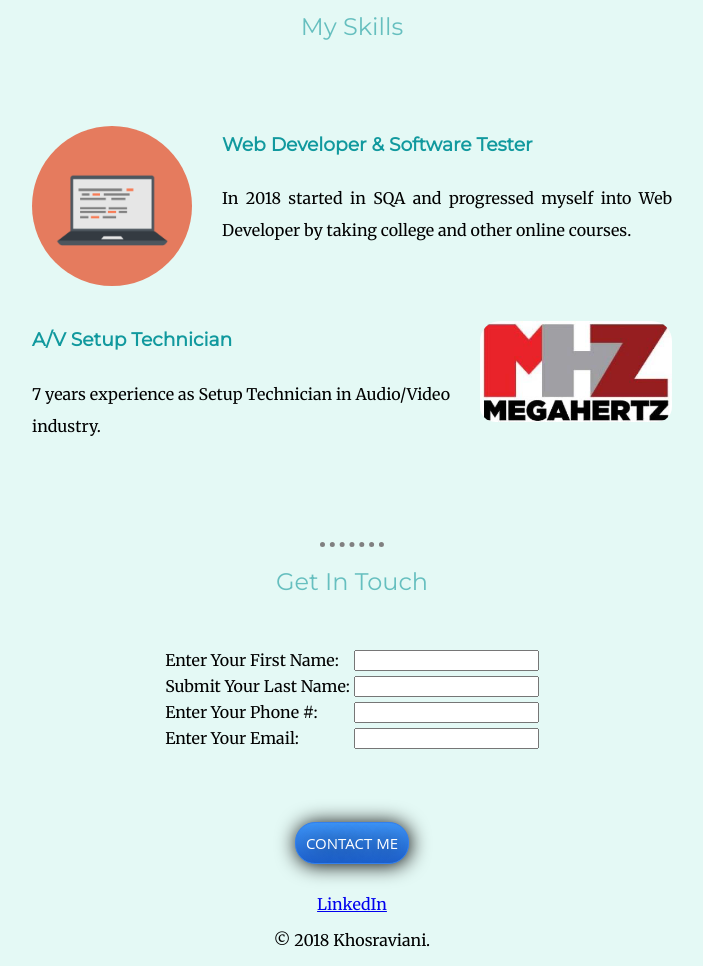
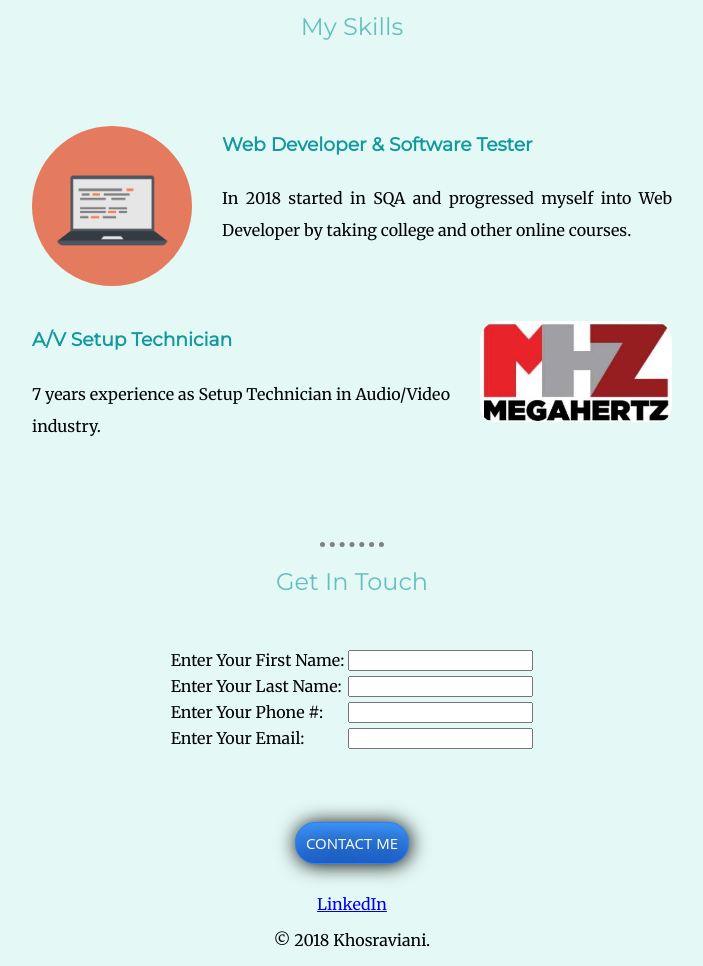
Before and after one commit to akhosrsh/MySite, a plain HTML site: page index.html in a window 1280 px wide. Shown: the part 1090-2056 px from the top of the page, without its empty margins (288-991 px from the left). Drawn offline with Linux system fonts and the light colour scheme.

Commit message:
Update index.html

```diff
--- a/index.html
+++ b/index.html
@@ -48,7 +48,7 @@
           <td><input type="text" name="First Name" value=""></td>
         </tr>
         <tr>
-          <td><label> Submit Your Last Name:</label></td>
+          <td><label> Enter Your Last Name:</label></td>
           <td><input type="text" name="Last Name" value=""></td>
         </tr>
         <tr>
```
